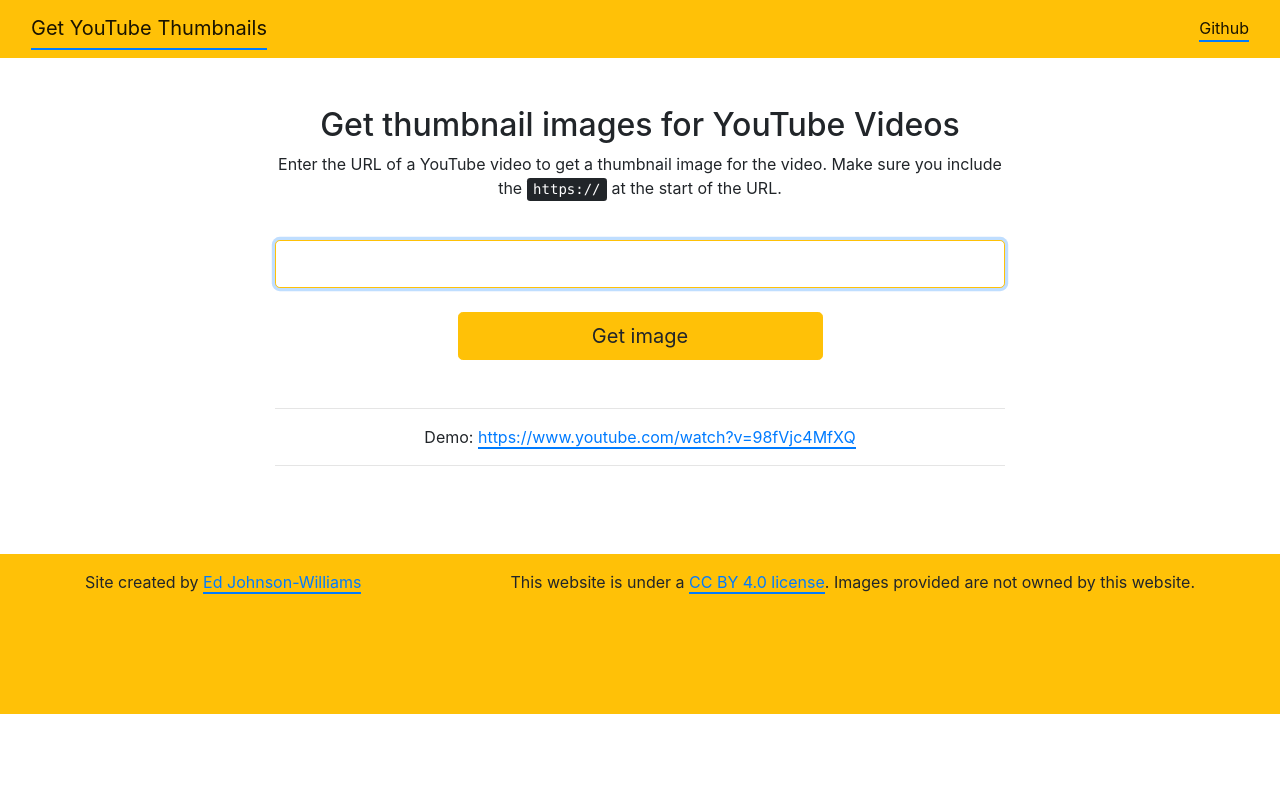
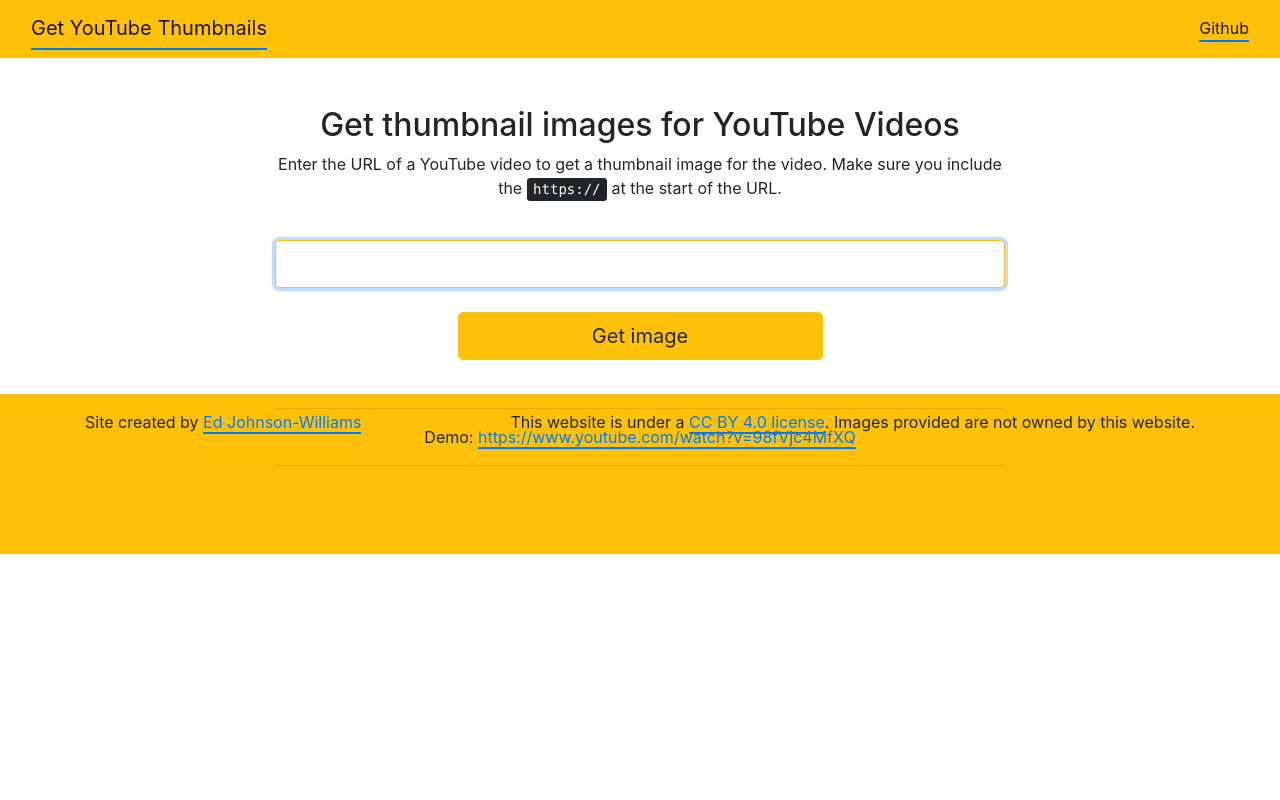
Before and after one commit to edjw/get-youtubethumbnails, a Flask app: page / in a window 1280 px wide. Run offline with Flask 2, Linux system fonts and the light colour scheme; some libraries are stand-ins or nearby versions.

Commit message:
trying again to fix footer

```diff
--- a/app/static/css/main.css
+++ b/app/static/css/main.css
@@ -3,16 +3,18 @@
     width: 50%;
 }
 
-html {
-    position: relative;
+html,
+body {
     min-height: 100%;
-  }
+}
+
+main {
+    min-height: 100%;
+    margin-bottom: -160px;
+}
 
 .footer {
-/* position: absolute; */
-bottom: 0;
-width: 100%;
-height: 160px;
+    height: 160px;
 }
 
 a:hover {
--- a/app/templates/base.html
+++ b/app/templates/base.html
@@ -13,10 +13,10 @@
 
 <body>
     {% include 'includes/navbar.html' %}
-    <div class="container mb-3 pb-5">
+    <main class="container pb-5">
         {% block content %}
         {% endblock %}
-    </div>
+    </main>
     {% include 'includes/footer.html' %}
     {% block scripts %}
     {% endblock %}
```
